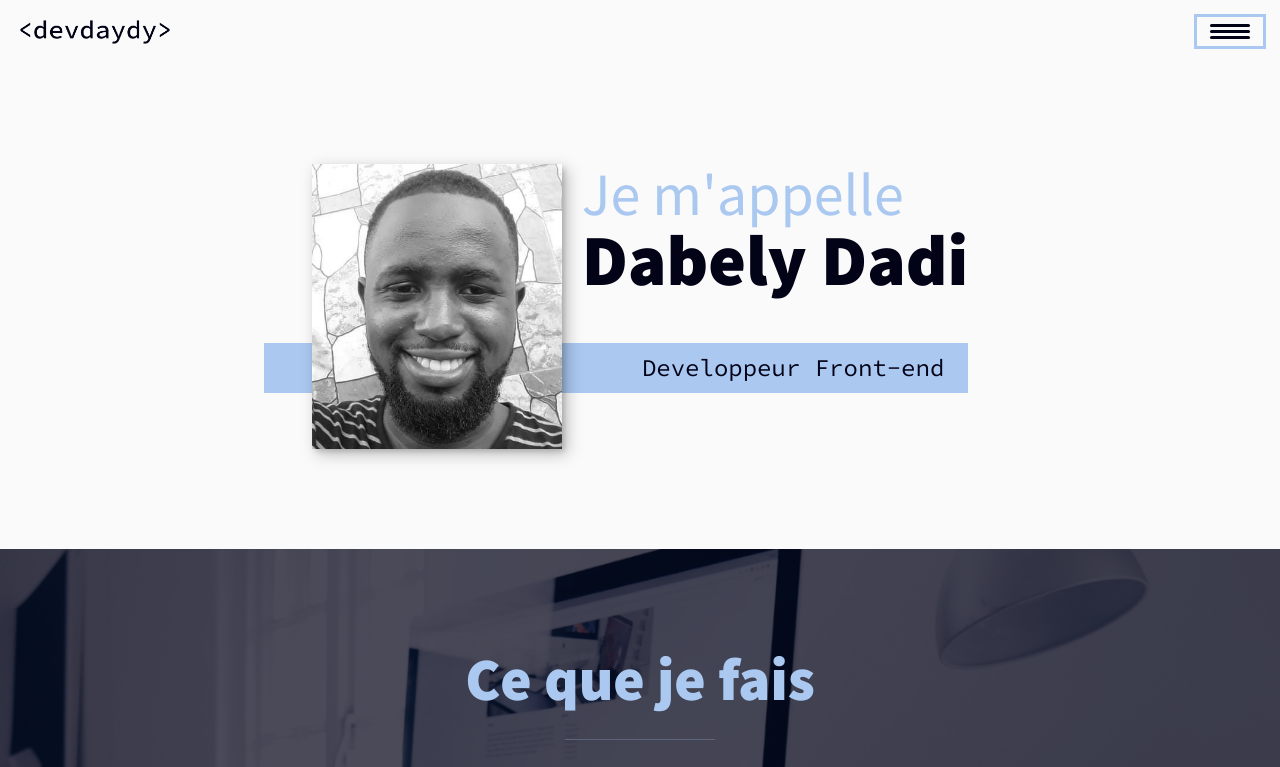
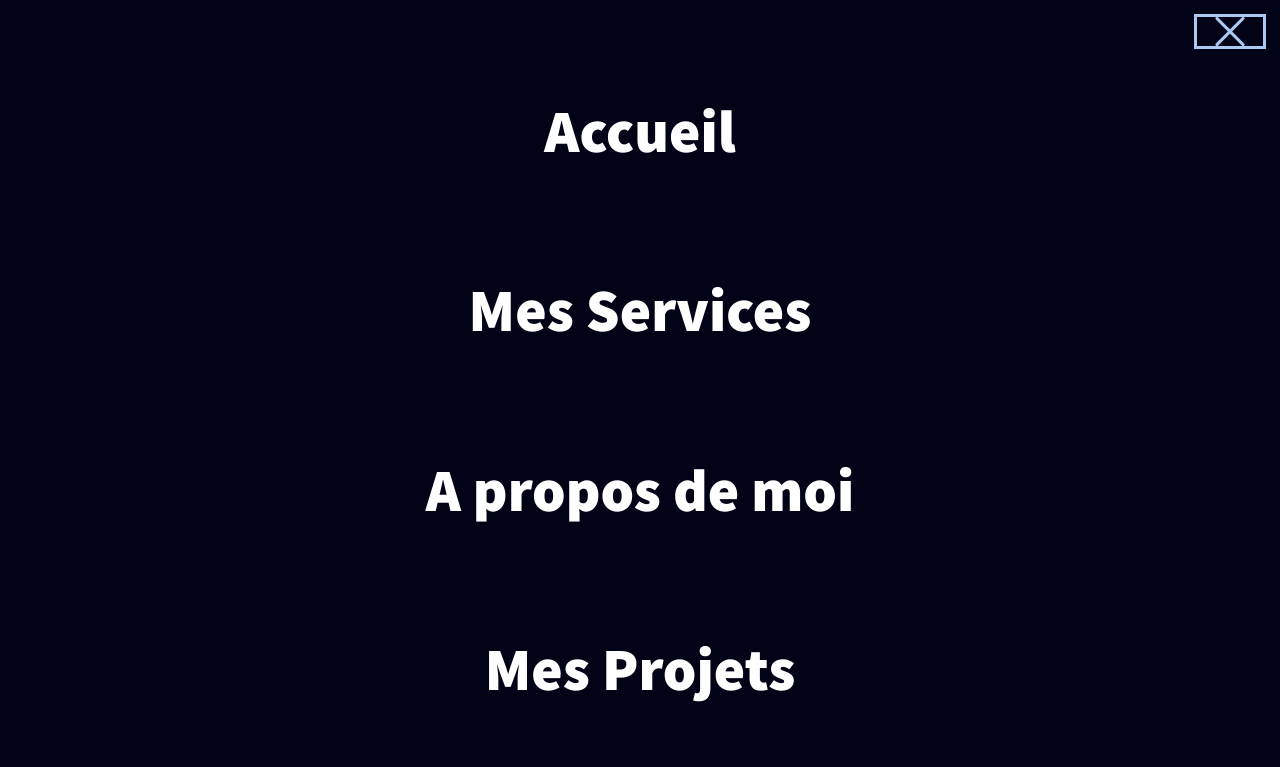
Before and after one commit to daydy225/mon_portfolio, a plain HTML site: page index.html in a window 1280 px wide. Both pictures are taken after a click on the button "togggle_naviguation". Shown: the top 767 px of the page. Drawn offline with nearby package versions, Linux system fonts and the light colour scheme.

Commit message:
mon portfolio template

```diff
--- a/css/style.css
+++ b/css/style.css
@@ -67,6 +67,9 @@ strong {
   transform: scale(1.1);
 }
 /* Styles Generals */
+html {
+  scroll-behavior: smooth;
+}
 
 body {
   background: var(--clr-bg);
@@ -173,7 +176,7 @@ header {
   color: var(--clr-lightblue);
 }
 
-.nav_toggle {
+.nav-toggle {
   padding: 0.5em;
   background: transparent;
   border: 0;
@@ -184,10 +187,24 @@ header {
   z-index: 1000;
 }
 
-.nav-open {
-  background: red;
+.nav-open .nav {
+  transform: translateX(0);
 }
 
+.nav-open .nav-toggle {
+  position: fixed;
+}
+
+.nav-open .hamburger {
+  transform: rotate(0.625turn);
+}
+
+.nav-open .hamburger::before {
+  transform: rotate(90deg) translateX(-6px);
+}
+.nav-open .hamburger::after {
+  opacity: 0;
+}
 .hamburger {
   display: block;
   position: relative;
@@ -196,7 +213,7 @@ header {
 .hamburger,
 .hamburger::before,
 .hamburger::after {
-  background: var(--clr-darkblue);
+  background: var(--clr-lightblue);
   width: 2em;
   height: 3px;
   border-radius: 1em;
--- a/index.html
+++ b/index.html
@@ -22,7 +22,7 @@
       <div class="logo">
         <img src="img/devdaydy_logo.png" alt="" />
       </div>
-      <button class="nav_toggle" aria-label="togggle_naviguation">
+      <button class="nav-toggle" aria-label="togggle_naviguation">
         <span class="hamburger"></span>
       </button>
       <nav class="nav">
--- a/js/index.js
+++ b/js/index.js
@@ -1,5 +1,13 @@
-const navToggle = document.querySelector('nav_toggle');
+const navToggle = document.querySelector('.nav-toggle');
+const navLinks = document.querySelectorAll('.nav_link');
+
 
 navToggle.addEventListener('click', () => {
     document.body.classList.toggle('nav-open');
 });
+
+navLinks.forEach(link => {
+    link.addEventListener('click', () => {
+      document.body.classList.remove('nav-open');
+    })
+})
```
